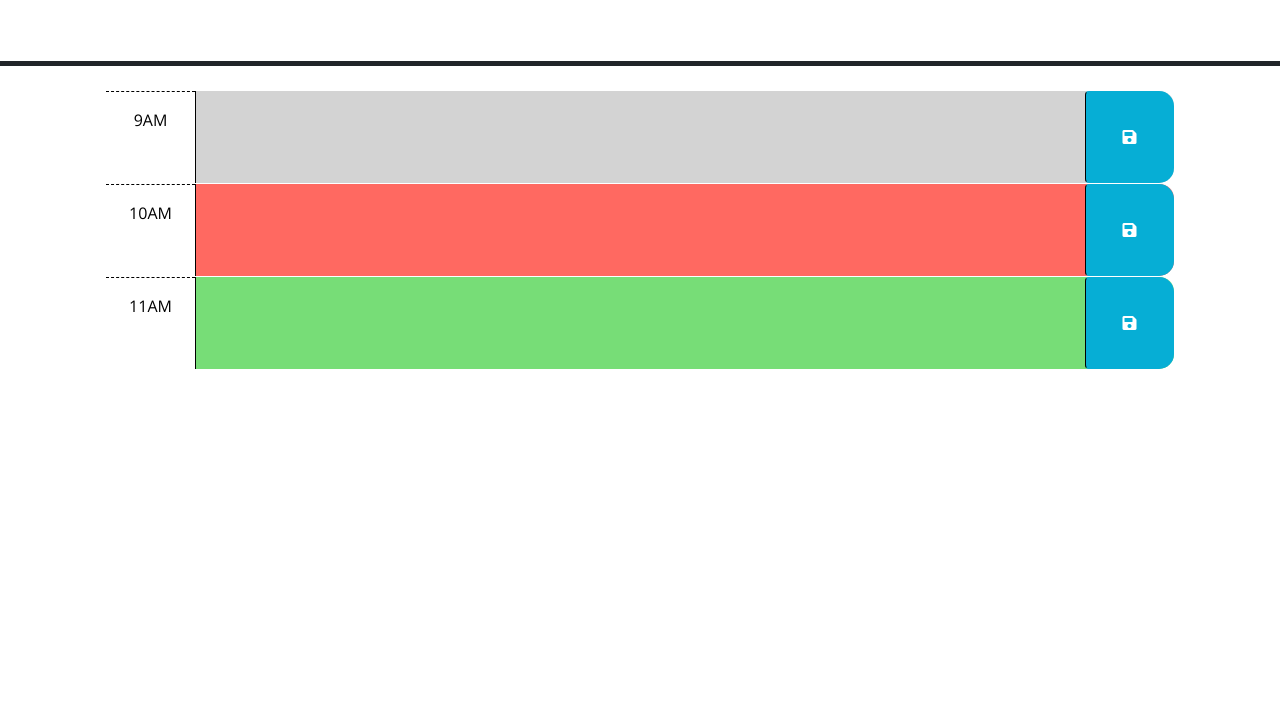
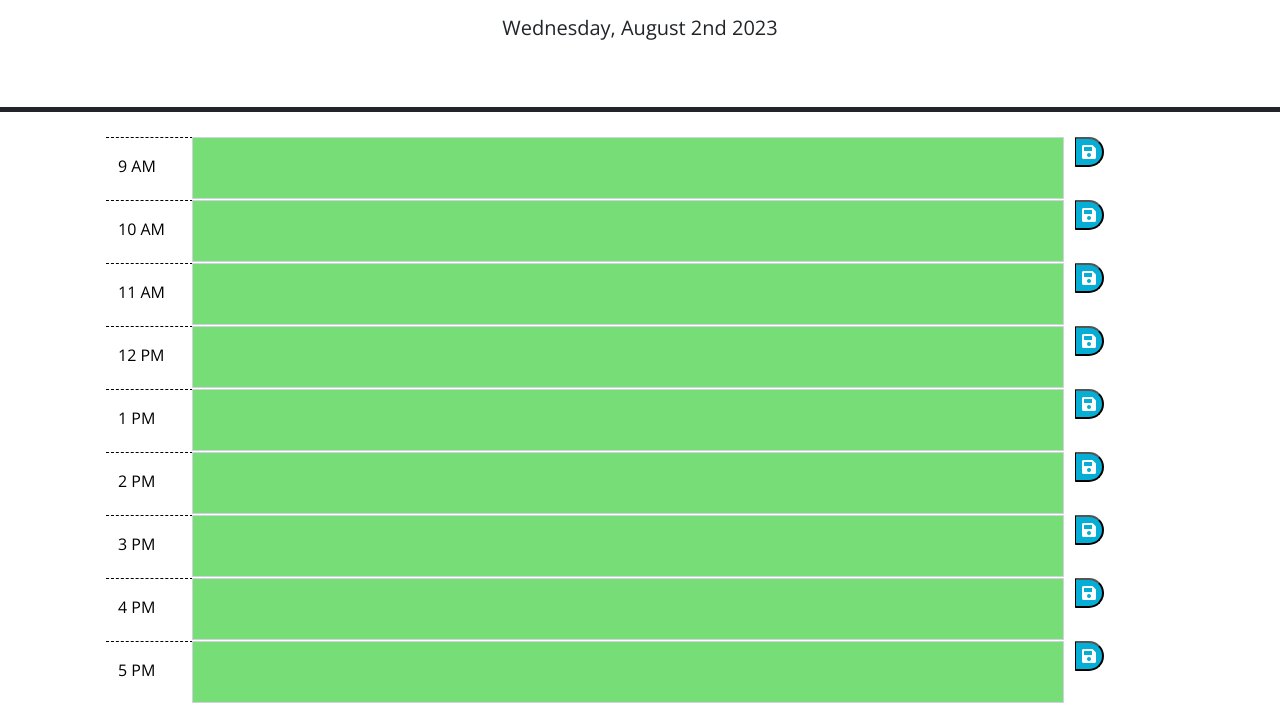
Before and after one commit to Caleb-A-B/Calendar, a plain HTML site: page index.html in a window 1280 px wide. Shown: the part 166-869 px from the top of the page. Before the commit the page ends 800 px from the top, so only its background shows below. Drawn offline with nearby package versions, Linux system fonts and the light colour scheme; files whose address does not match are found by name.

Commit message:
adjusted java to fit paramaters

```diff
--- a/index.html
+++ b/index.html
@@ -40,31 +40,31 @@
         -->
 
       <!-- Example of a past time block. The "past" class adds a gray background color. -->
-      <div id="hour-9" class="row time-block past">
+      <!-- <div id="hour-9" class="row time-block past">
         <div class="col-2 col-md-1 hour text-center py-3">9AM</div>
         <textarea class="col-8 col-md-10 description" rows="3"> </textarea>
         <button class="btn saveBtn col-2 col-md-1" aria-label="save">
           <i class="fas fa-save" aria-hidden="true"></i>
         </button>
-      </div>
+      </div> -->
 
       <!-- Example of a a present time block. The "present" class adds a red background color. -->
-      <div id="hour-10" class="row time-block present">
+      <!-- <div id="hour-10" class="row time-block present">
         <div class="col-2 col-md-1 hour text-center py-3">10AM</div>
         <textarea class="col-8 col-md-10 description" rows="3"> </textarea>
         <button class="btn saveBtn col-2 col-md-1" aria-label="save">
           <i class="fas fa-save" aria-hidden="true"></i>
         </button>
-      </div>
+      </div> -->
 
       <!-- Example of a future time block. The "future" class adds a green background color. -->
-      <div id="hour-11" class="row time-block future">
+      <!-- <div id="hour-11" class="row time-block future">
         <div class="col-2 col-md-1 hour text-center py-3">11AM</div>
         <textarea class="col-8 col-md-10 description" rows="3"> </textarea>
         <button class="btn saveBtn col-2 col-md-1" aria-label="save">
           <i class="fas fa-save" aria-hidden="true"></i>
         </button>
-      </div>
+      </div> -->
 
     <script src="https://code.jquery.com/jquery-3.4.1.min.js"></script>
     <script
@@ -73,6 +73,7 @@
       crossorigin="anonymous"
     ></script>
 
+    <script src="https://cdnjs.cloudflare.com/ajax/libs/moment.js/2.29.4/moment.min.js"></script>
     <script src="script.js"></script>
   </body>
 </html>
--- a/Develop/script.js
+++ b/script.js
@@ -42,7 +42,7 @@ $("#currentDay").text(today)
 //rows/ blocs
 planWorkday.forEach(function(timeBlock, index) {
   var timeLabel = timeBlock.time
-  var blockColor = colorRow(timeLabel)
+  var blockColor = colorRows(timeLabel)
   var row =
         '<div class="time-block" id="' +
         index +
@@ -55,7 +55,7 @@ planWorkday.forEach(function(timeBlock, index) {
         '</textarea><div class="col-sm col-lg-1 input-group-append"><button class="saveBtn btn-block" type="submit"><i class="fas fa-save"></i></button></div></div></div'
 
         //rows and containers
-        $(".container").append(row)
+        $(".container-lg").append(row)
 })
 
 //coloring da rows
```
